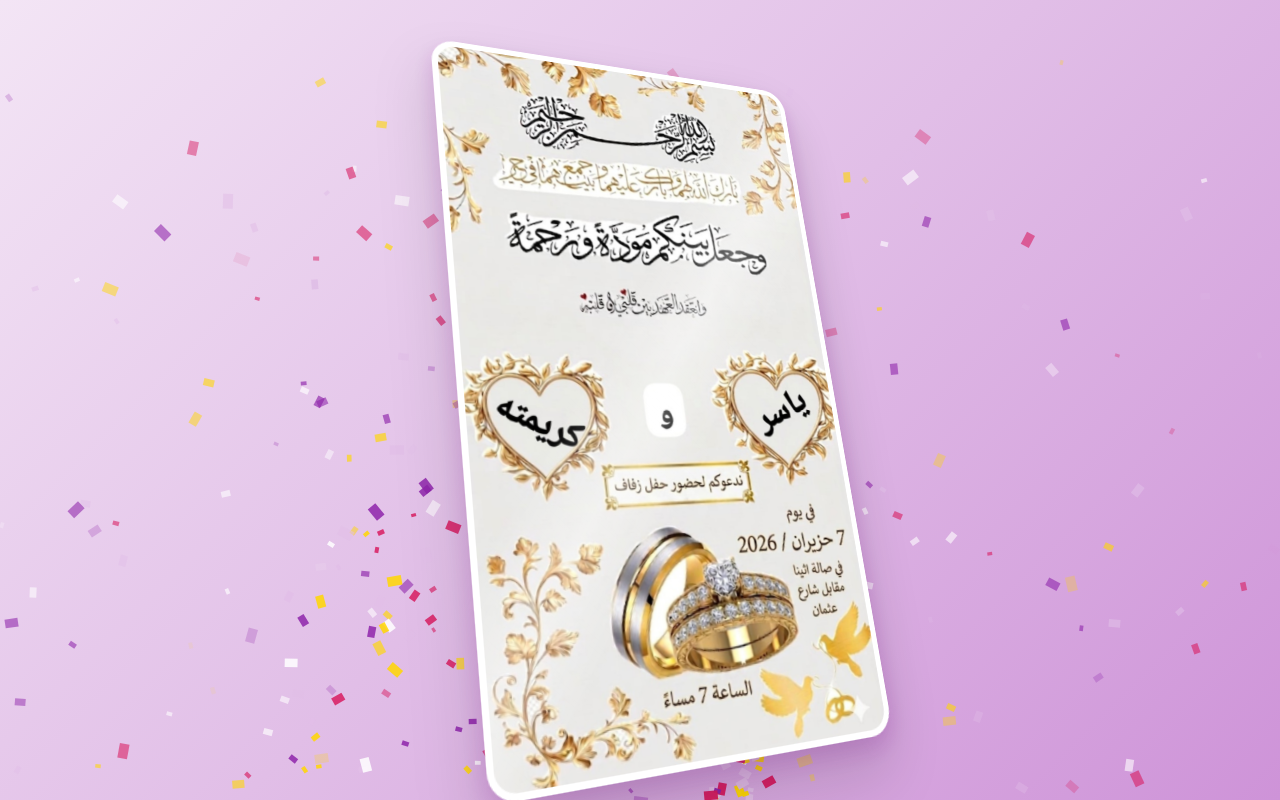
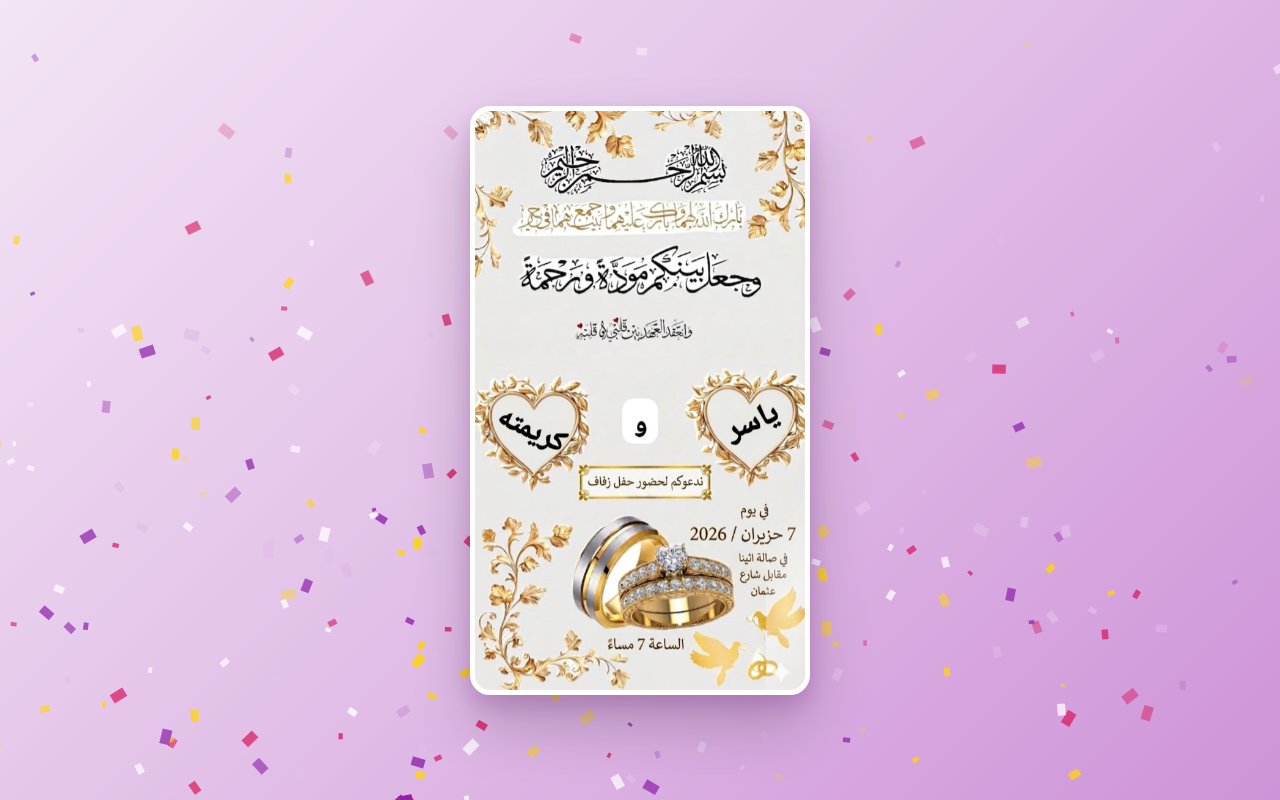
Before and after one commit to abmrsm10-gif/Yaser, a plain HTML site: page index.html in a window 1280 px wide. Both pictures are taken after a click on the button "🎉 فتح الدعوة الملكية". Drawn offline with Linux system fonts and the light colour scheme.

Commit message:
Update index.html

```diff
--- a/index.html
+++ b/index.html
@@ -14,9 +14,8 @@
         display: flex;
         justify-content: center;
         align-items: center;
-        /* تغيير الخلفية للبنفسجي الكاشف المتدرج */
         background: linear-gradient(135deg, #f3e5f5, #e1bee7, #ce93d8);
-        perspective: 1000px;
+        perspective: 1500px; /* زيادة العمق للتأثير الثلاثي */
     }
 
     .start-screen {
@@ -25,10 +24,10 @@
         display: flex;
         justify-content: center;
         align-items: center;
-        background: rgba(74, 20, 140, 0.4); /* بنفسجي داكن شفاف */
+        background: rgba(74, 20, 140, 0.4);
         backdrop-filter: blur(8px);
         z-index: 1000;
-        transition: 0.5s;
+        transition: 0.8s cubic-bezier(0.4, 0, 0.2, 1);
     }
 
     .start-btn {
@@ -46,39 +45,60 @@
 
     .start-btn:hover { transform: scale(1.1); background: #7b1fa2; }
 
-    /* حاوية الـ 3D */
+    /* حاوية الـ 3D المعدلة */
     .card-container {
-        width: 90%;
-        max-width: 400px;
+        width: 80%; /* تصغير العرض بنسبة بسيطة لجمالية أفضل */
+        max-width: 340px; /* حجم مثالي للموبايل والكمبيوتر */
         transition: transform 0.1s ease-out;
         transform-style: preserve-3d;
         z-index: 10;
         display: none;
+        opacity: 0;
+    }
+
+    /* كلاس التفعيل للأنيميشن */
+    .card-container.reveal {
+        display: block;
+        animation: royalPopup 1.4s cubic-bezier(0.175, 0.885, 0.32, 1.275) forwards;
     }
 
     .card {
         background: white;
-        border-radius: 25px;
+        border-radius: 20px;
         overflow: hidden;
-        border: 6px solid #fff;
-        box-shadow: 0 30px 60px rgba(0,0,0,0.15), 0 10px 20px rgba(156, 39, 176, 0.2);
+        border: 5px solid #fff;
+        box-shadow: 0 30px 60px rgba(0,0,0,0.2), 0 10px 20px rgba(156, 39, 176, 0.2);
         transform: translateZ(50px);
         position: relative;
     }
 
     .card img {
         width: 100%;
+        max-height: 75vh; /* تصغير الطول لضمان عدم اختفاء الكلمات */
+        object-fit: contain; /* يحافظ على الكلمات داخل الصورة دون قص */
         display: block;
         backface-visibility: hidden;
     }
 
-    /* تأثير اللمعان */
+    /* تأثير اللمعان المتحرك */
     .card::after {
         content: '';
         position: absolute;
         inset: 0;
         background: linear-gradient(125deg, transparent 40%, rgba(255,255,255,0.4) 50%, transparent 60%);
         pointer-events: none;
+        animation: shine 3s infinite;
+    }
+
+    /* أنيميشن الانبثاق الملكي */
+    @keyframes royalPopup {
+        0% { transform: scale(0.2) rotateX(-100deg) translateY(200px); opacity: 0; }
+        100% { transform: scale(1) rotateX(0deg) translateY(0); opacity: 1; }
+    }
+
+    @keyframes shine {
+        0% { transform: translateX(-100%); }
+        100% { transform: translateX(100%); }
     }
 
     canvas {
@@ -149,14 +169,12 @@ class Particle {
         ctx.rotate(this.rotation * Math.PI / 180);
         ctx.globalAlpha = this.opacity;
         ctx.fillStyle = this.color;
-        // رسم قصاصات زينة
         ctx.fillRect(-this.size/2, -this.size/2, this.size, this.size * 1.5);
         ctx.restore();
     }
 }
 
 function createExplosion() {
-    // ألوان تتماشى مع الثيم البنفسجي والذهبي
     const colors = ['#8e24aa', '#d81b60', '#ffd700', '#ffffff', '#e1bee7'];
     const x = Math.random() * canvas.width;
     const y = canvas.height + 20;
@@ -178,27 +196,39 @@ function animate() {
 }
 
 function startApp() {
-    document.getElementById('startScreen').style.opacity = '0';
+    // إخفاء شاشة البداية
+    const screen = document.getElementById('startScreen');
+    screen.style.opacity = '0';
+
     setTimeout(() => {
-        document.getElementById('startScreen').style.display = 'none';
+        screen.style.display = 'none';
+
+        // تفعيل الدعوة مع الأنيميشن الجديد
         container.style.display = 'block';
-        document.getElementById('music').play();
+        setTimeout(() => {
+            container.classList.add('reveal');
+        }, 50);
+
+        // تشغيل الموسيقى والاحتفال
+        const music = document.getElementById('music');
+        music.play().catch(e => console.log("المتصفح حظر التشغيل التلقائي"));
         animate();
-    }, 500);
+    }, 800);
 }
 
-// تفاعل الـ 3D مع الماوس
+// تفاعل الـ 3D الذكي
 document.addEventListener('mousemove', (e) => {
-    let xAxis = (window.innerWidth / 2 - e.pageX) / 25;
-    let yAxis = (window.innerHeight / 2 - e.pageY) / 25;
-    container.style.transform = `rotateY(${xAxis}deg) rotateX(${yAxis}deg)`;
+    if(container.classList.contains('reveal')) {
+        let xAxis = (window.innerWidth / 2 - e.pageX) / 20;
+        let yAxis = (window.innerHeight / 2 - e.pageY) / 20;
+        container.style.transform = `rotateY(${xAxis}deg) rotateX(${yAxis}deg)`;
+    }
 });
 
-// تفاعل الـ 3D مع اللمس للموبايل
 document.addEventListener('touchmove', (e) => {
     let touch = e.touches[0];
-    let xAxis = (window.innerWidth / 2 - touch.pageX) / 25;
-    let yAxis = (window.innerHeight / 2 - touch.pageY) / 25;
+    let xAxis = (window.innerWidth / 2 - touch.pageX) / 20;
+    let yAxis = (window.innerHeight / 2 - touch.pageY) / 20;
     container.style.transform = `rotateY(${xAxis}deg) rotateX(${yAxis}deg)`;
 });
 </script>
```
